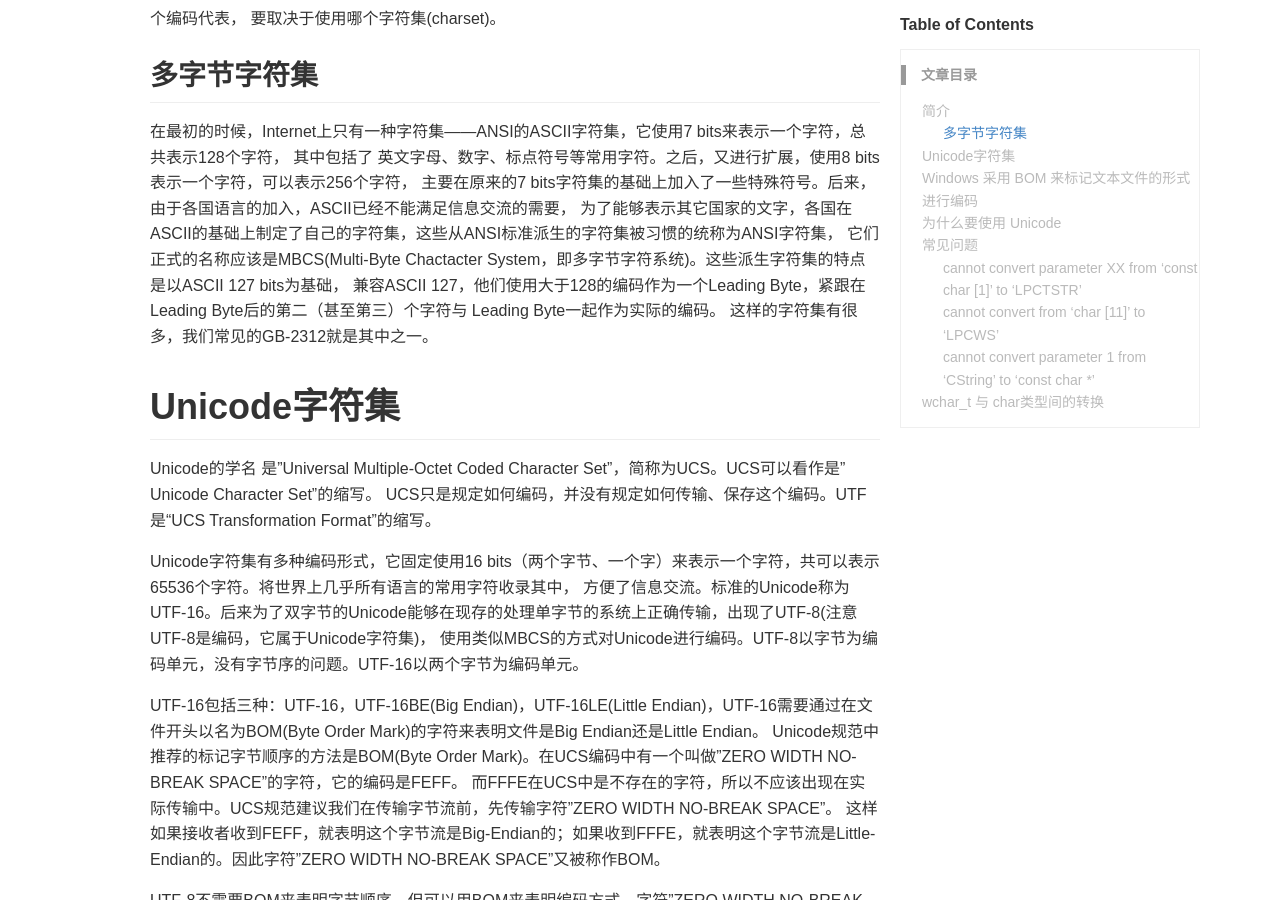
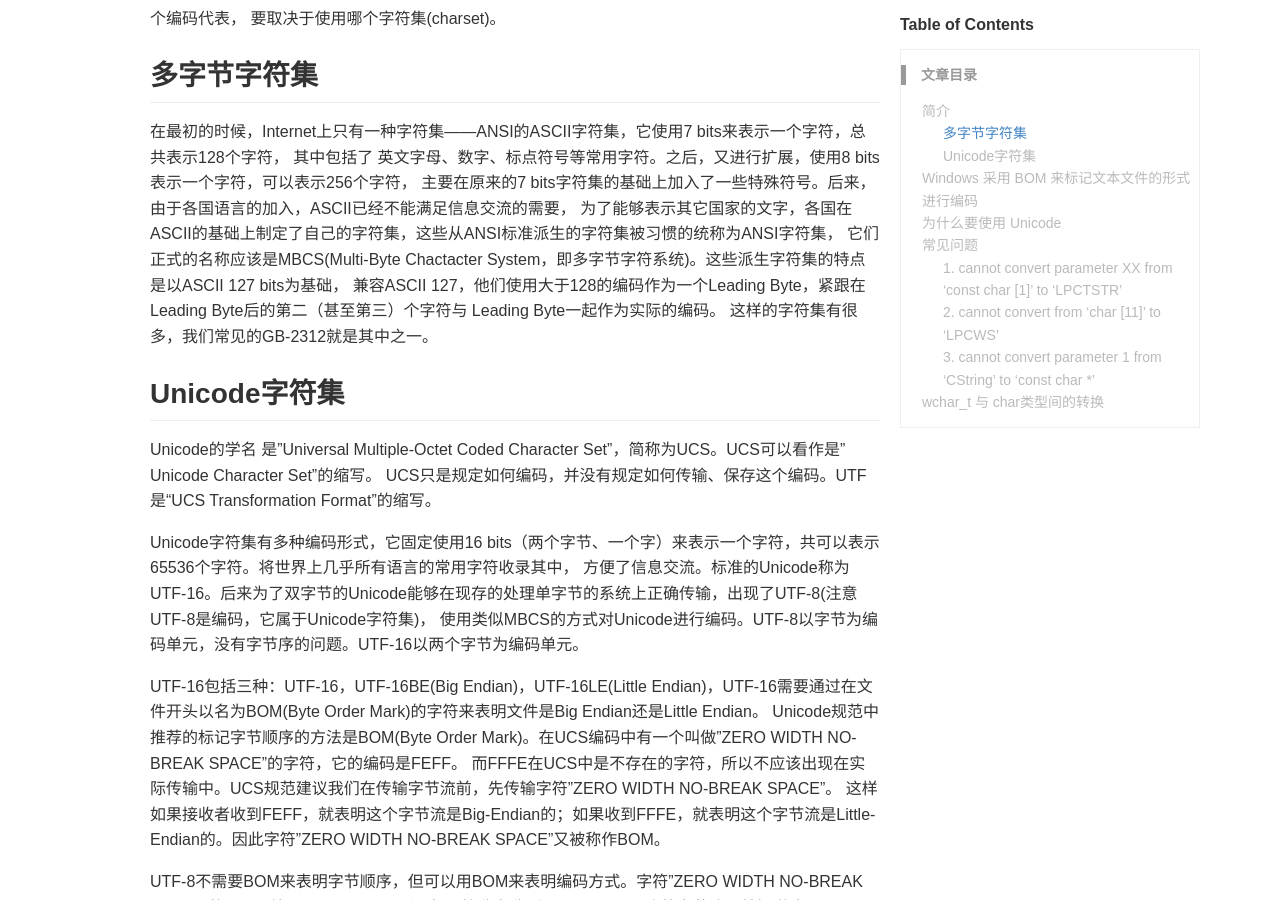
Before and after one commit to QingyiZhang/qingyizhang.github.io, a Jekyll site: the page built from _posts/2018-10-08-unicode.md, in a window 1280 px wide and 900 px high, scrolled down 311 px. Built offline with Jekyll 4.4.1, drawn with Linux system fonts in a browser that asks for light colours; comment, search, counter and statistics services are not loaded; some of the changed text lies outside the part shown.

Commit message:
modify error

```diff
--- a/_posts/2018-10-08-unicode.md
+++ b/_posts/2018-10-08-unicode.md
@@ -21,7 +21,7 @@ keywords: Unicode, MultiBytes
 兼容ASCII 127，他们使用大于128的编码作为一个Leading Byte，紧跟在Leading Byte后的第二（甚至第三）个字符与 Leading Byte一起作为实际的编码。
 这样的字符集有很多，我们常见的GB-2312就是其中之一。
 
-# Unicode字符集
+## Unicode字符集
 
 Unicode的学名 是"Universal Multiple-Octet Coded Character Set"，简称为UCS。UCS可以看作是"Unicode Character Set"的缩写。
 UCS只是规定如何编码，并没有规定如何传输、保存这个编码。UTF是“UCS Transformation Format”的缩写。
@@ -72,17 +72,17 @@ TEXT():如果定义了Unicode，标识字符为Unicode;否则，为ANSI字符集
 
 强烈推荐，所有的字符编码都采用Unicode，而非为了暂时的方便采用了多字节字符集。
 
-##  cannot convert parameter XX from 'const char [1]' to 'LPCTSTR'
+## 1. cannot convert parameter XX from 'const char [1]' to 'LPCTSTR'
 
 解决方法：parameter XX 将代码中原来用"……"的地方，改为用_T("……")
 
-## cannot convert from 'char [11]' to 'LPCWS'
+## 2. cannot convert from 'char [11]' to 'LPCWS'
 
 解决方法：数据类型改为CString，去掉[ ] , 原来用"……"的地方，改为用_T("……"),例如:
 
     char title[]= {"Open Image"};改为CString title= _T("Open Image");
 
-## cannot convert parameter 1 from 'CString' to 'const char *'
+## 3. cannot convert parameter 1 from 'CString' to 'const char *'
 
 解决方法：
 
```
